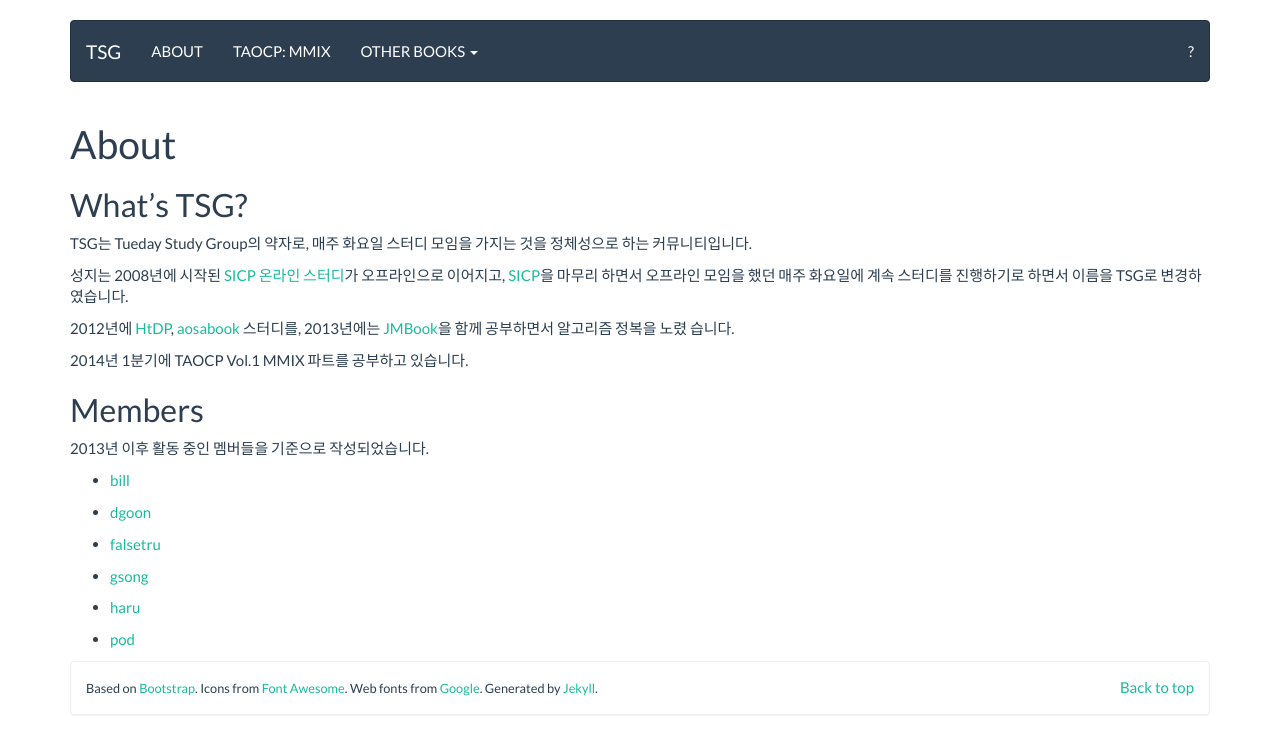
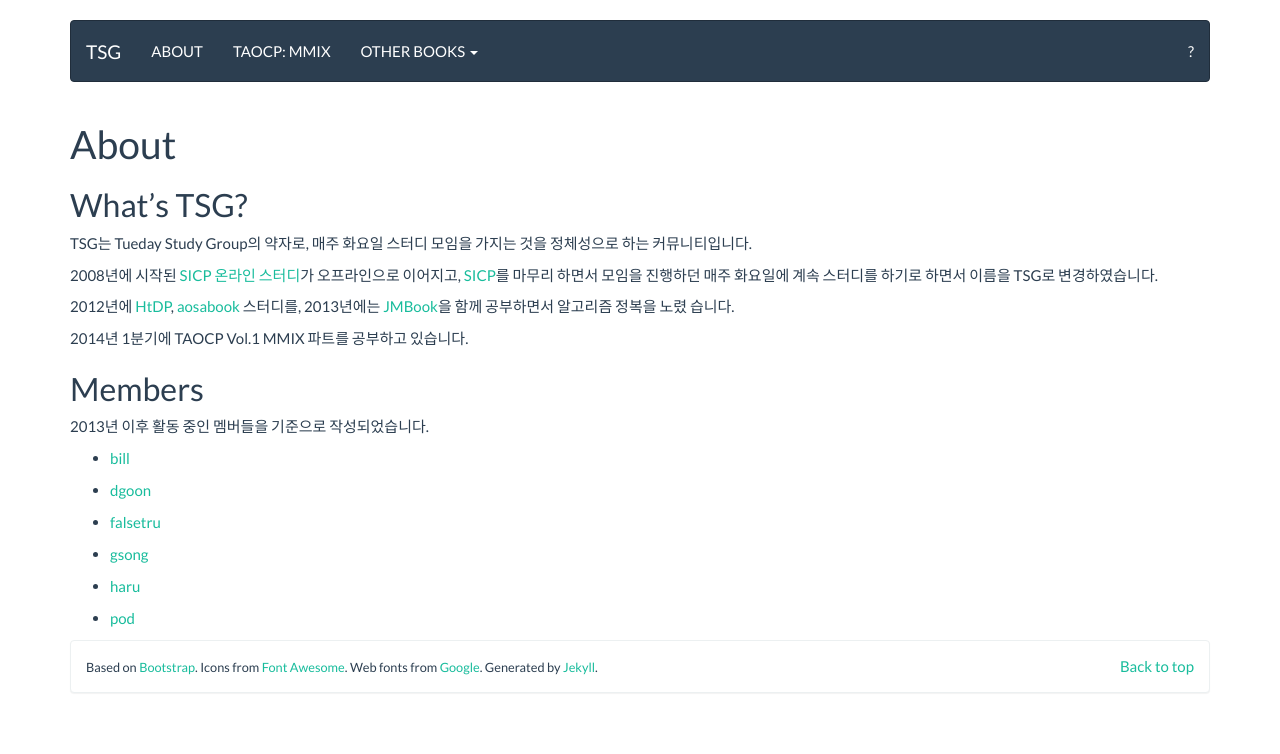
Before and after one commit to tuestudy/tuestudy.github.io, a Jekyll site: the page built from about.md, in a window 1280 px wide. Shown: the top 754 px of the page. Built offline with Jekyll 4.4.1, drawn with Linux system fonts in a browser that asks for light colours; Markdown is read by kramdown in place of the engine named in the settings.

Commit message:
어색한 문장 수정

```diff
--- a/about.md
+++ b/about.md
@@ -9,8 +9,8 @@
 
 TSG는 Tueday Study Group의 약자로, 매주 화요일 스터디 모임을 가지는 것을 정체성으로 하는 커뮤니티입니다.
 
-성지는 2008년에 시작된 [SICP 온라인 스터디]가 오프라인으로 이어지고, [SICP]을 마무리 하면서 오프라인 모임을
-했던 매주 화요일에 계속 스터디를 진행하기로 하면서 이름을 TSG로 변경하였습니다.
+2008년에 시작된 [SICP 온라인 스터디]가 오프라인으로 이어지고, [SICP]를 마무리 하면서 모임을 진행하던
+매주 화요일에 계속 스터디를 하기로 하면서 이름을 TSG로 변경하였습니다.
 
 2012년에 [HtDP], [aosabook] 스터디를, 2013년에는 [JMBook]을 함께 공부하면서 알고리즘 정복을 노렸
 습니다.
```
